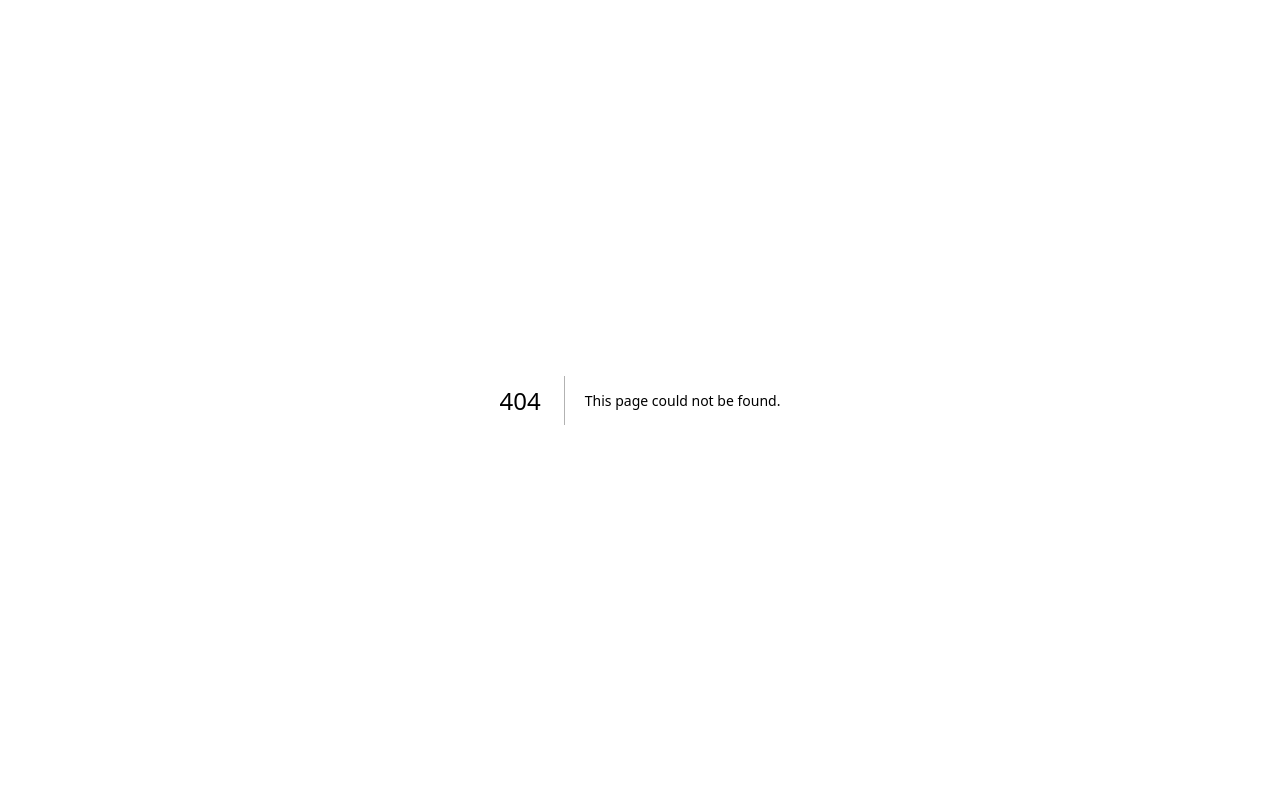
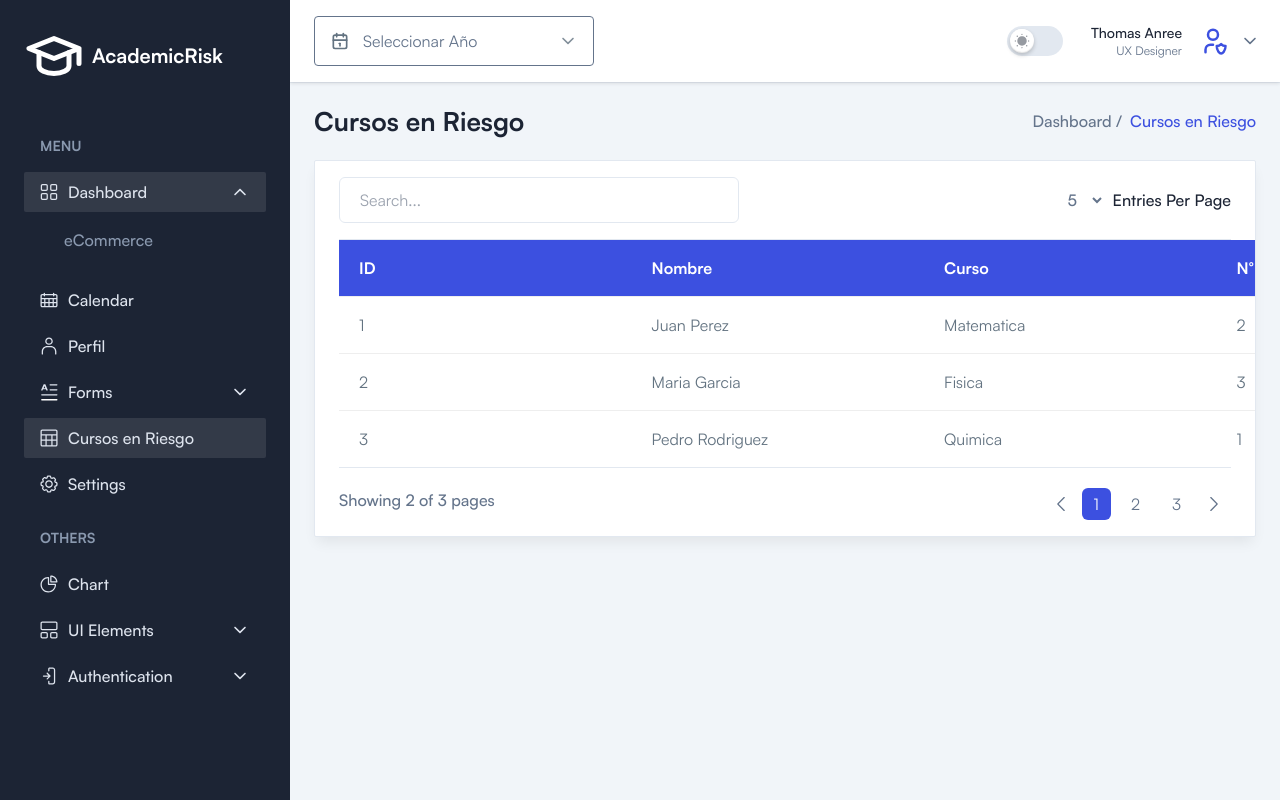
Before and after one commit to KrizRoMe/academic-risk, a Next.js app: page /dashboard/risk-course in a window 1280 px wide. Before the commit this address had no page. Built offline with nearby package versions, Linux system fonts and the light colour scheme.

Commit message:
feat: add risk courses page (#8)
* feat: add risk courses page

* chore: update TableCustom

* chore: add minor changes

```diff
--- /dev/null
+++ b/src/app/dashboard/risk-course/page.tsx
@@ -0,0 +1,49 @@
+import { Metadata } from "next";
+import DefaultLayout from "@/components/Layouts/DefaultLayout";
+import Breadcrumb from "@/components/Breadcrumbs/Breadcrumb";
+import TableCustom from "@/components/Tables/TableCustom";
+
+export const metadata: Metadata = {
+  title: "AcademicRisk | Risk Course",
+};
+
+const columns = [
+  { header: "ID", field: "id" },
+  { header: "Nombre", field: "name" },
+  { header: "Curso", field: "course" },
+  { header: "N° Desapbrobados", field: "failed" },
+];
+const data = [
+  {
+    id: 1,
+    name: "Juan Perez",
+    course: "Matematica",
+    failed: 2,
+  },
+  {
+    id: 2,
+    name: "Maria Garcia",
+    course: "Fisica",
+    failed: 3,
+  },
+  {
+    id: 3,
+    name: "Pedro Rodriguez",
+    course: "Quimica",
+    failed: 1,
+  },
+];
+
+const RiskCourse = () => {
+  return (
+    <DefaultLayout>
+      <Breadcrumb pageName="Cursos en Riesgo" />
+
+      <div className="flex flex-col gap-10">
+        <TableCustom columns={columns} data={data}></TableCustom>
+      </div>
+    </DefaultLayout>
+  );
+};
+
+export default RiskCourse;
--- a/src/components/Sidebar/index.tsx
+++ b/src/components/Sidebar/index.tsx
@@ -373,12 +373,13 @@ const Sidebar = ({ sidebarOpen, setSidebarOpen }: SidebarProps) => {
               </SidebarLinkGroup>
               {/* <!-- Menu Item Forms --> */}
 
-              {/* <!-- Menu Item Tables --> */}
+              {/* <!-- Menu Item Risk Course --> */}
               <li>
                 <Link
-                  href="/tables"
+                  href="/dashboard/risk-course"
                   className={`group relative flex items-center gap-2.5 rounded-sm px-4 py-2 font-medium text-bodydark1 duration-300 ease-in-out hover:bg-graydark dark:hover:bg-meta-4 ${
-                    pathname.includes("tables") && "bg-graydark dark:bg-meta-4"
+                    pathname.includes("risk-course") &&
+                    "bg-graydark dark:bg-meta-4"
                   }`}
                 >
                   <svg
@@ -406,7 +407,7 @@ const Sidebar = ({ sidebarOpen, setSidebarOpen }: SidebarProps) => {
                       </clipPath>
                     </defs>
                   </svg>
-                  Tables
+                  Cursos en Riesgo
                 </Link>
               </li>
               {/* <!-- Menu Item Tables --> */}
--- /dev/null
+++ b/src/components/Tables/TableCustom.tsx
@@ -0,0 +1,124 @@
+interface Column {
+  header: string;
+  field: string;
+}
+
+interface Data {
+  [key: string]: any;
+}
+
+const TableCustom = ({
+  columns,
+  data,
+}: {
+  columns: Column[];
+  data: Data[];
+}) => {
+  const columnWidth = `${100 / columns.length}%`;
+
+  return (
+    <section className="data-table-common data-table-two rounded-sm border border-stroke bg-white py-4 shadow-default dark:border-strokedark dark:bg-boxdark">
+      <div className="max-w-full overflow-x-auto px-6">
+        <div className="flex flex-wrap justify-between gap-2 border-b border-stroke pb-4 dark:border-strokedark">
+          <div className="w-100">
+            <input
+              className="w-full rounded-md border border-stroke px-5 py-2.5 outline-none focus:border-primary dark:border-strokedark dark:bg-meta-4 dark:focus:border-primary"
+              placeholder="Search..."
+              type="text"
+            />
+          </div>
+          <div className="flex items-center font-medium">
+            <select className="bg-transparent pl-2">
+              <option value="5">5</option>
+              <option value="10">10</option>
+              <option value="20">20</option>
+              <option value="50">50</option>
+            </select>
+            <p className="pl-2 text-black dark:text-white">Entries Per Page</p>
+          </div>
+        </div>
+        <div className="min-w-[1170px]">
+          <table className="w-full border-collapse">
+            <thead>
+              <tr className="bg-primary">
+                {columns.map((column, index) => (
+                  <th
+                    key={index}
+                    className="px-5 py-4 text-left text-white"
+                    style={{ width: columnWidth }}
+                  >
+                    {column.header}
+                  </th>
+                ))}
+              </tr>
+            </thead>
+            <tbody>
+              {data.map((row, rowIndex) => (
+                <tr
+                  key={rowIndex}
+                  className="border-t border-[#EEEEEE] dark:border-strokedark"
+                >
+                  {columns.map((col, colIndex) => (
+                    <td
+                      key={colIndex}
+                      className="px-5 py-4 text-[#637381] dark:text-bodydark"
+                      style={{ width: columnWidth }}
+                    >
+                      {row[col.field]}
+                    </td>
+                  ))}
+                </tr>
+              ))}
+            </tbody>
+          </table>
+        </div>
+        <div className="flex justify-between border-t border-stroke pt-5 dark:border-strokedark">
+          <p className="font-medium">Showing 2 of 3 pages</p>
+          <div className="flex">
+            <button className="flex cursor-pointer items-center justify-center rounded-md p-1 px-2 hover:bg-primary hover:text-white">
+              <svg
+                className="fill-current"
+                width="18"
+                height="18"
+                viewBox="0 0 18 18"
+                fill="none"
+                xmlns="http://www.w3.org/2000/svg"
+              >
+                <path
+                  d="M12.1777 16.1156C12.009 16.1156 11.8402 16.0593 11.7277 15.9187L5.37148 9.44995C5.11836 9.19683 5.11836 8.80308 5.37148 8.54995L11.7277 2.0812C11.9809 1.82808 12.3746 1.82808 12.6277 2.0812C12.8809 2.33433 12.8809 2.72808 12.6277 2.9812L6.72148 8.99995L12.6559 15.0187C12.909 15.2718 12.909 15.6656 12.6559 15.9187C12.4871 16.0312 12.3465 16.1156 12.1777 16.1156Z"
+                  fill=""
+                ></path>
+              </svg>
+            </button>
+            <button className="mx-1 flex cursor-pointer items-center justify-center rounded-md bg-primary p-1 px-3 text-white hover:bg-primary hover:text-white">
+              1
+            </button>
+            <button className="mx-1 flex cursor-pointer items-center justify-center rounded-md p-1 px-3 hover:bg-primary hover:text-white">
+              2
+            </button>
+            <button className="mx-1 flex cursor-pointer items-center justify-center rounded-md p-1 px-3 hover:bg-primary hover:text-white">
+              3
+            </button>
+            <button className="flex cursor-pointer items-center justify-center rounded-md p-1 px-2 hover:bg-primary hover:text-white">
+              <svg
+                className="fill-current"
+                width="18"
+                height="18"
+                viewBox="0 0 18 18"
+                fill="none"
+                xmlns="http://www.w3.org/2000/svg"
+              >
+                <path
+                  d="M5.82148 16.1156C5.65273 16.1156 5.51211 16.0593 5.37148 15.9468C5.11836 15.6937 5.11836 15.3 5.37148 15.0468L11.2777 8.99995L5.37148 2.9812C5.11836 2.72808 5.11836 2.33433 5.37148 2.0812C5.62461 1.82808 6.01836 1.82808 6.27148 2.0812L12.6277 8.54995C12.8809 8.80308 12.8809 9.19683 12.6277 9.44995L6.27148 15.9187C6.15898 16.0312 5.99023 16.1156 5.82148 16.1156Z"
+                  fill=""
+                ></path>
+              </svg>
+            </button>
+          </div>
+        </div>
+      </div>
+    </section>
+  );
+};
+
+export default TableCustom;
```
